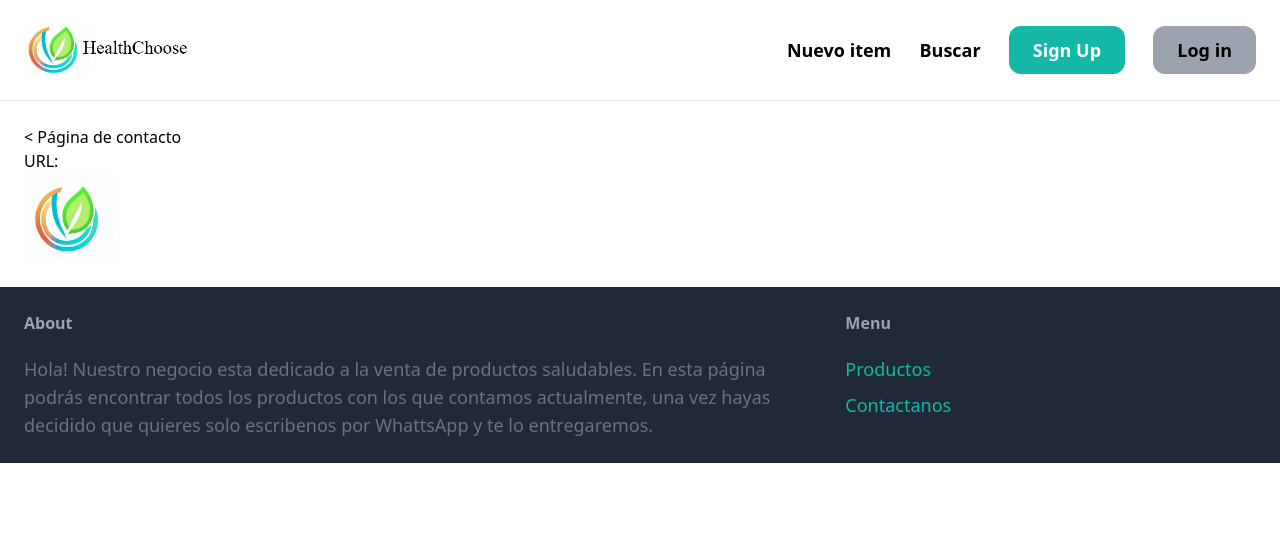
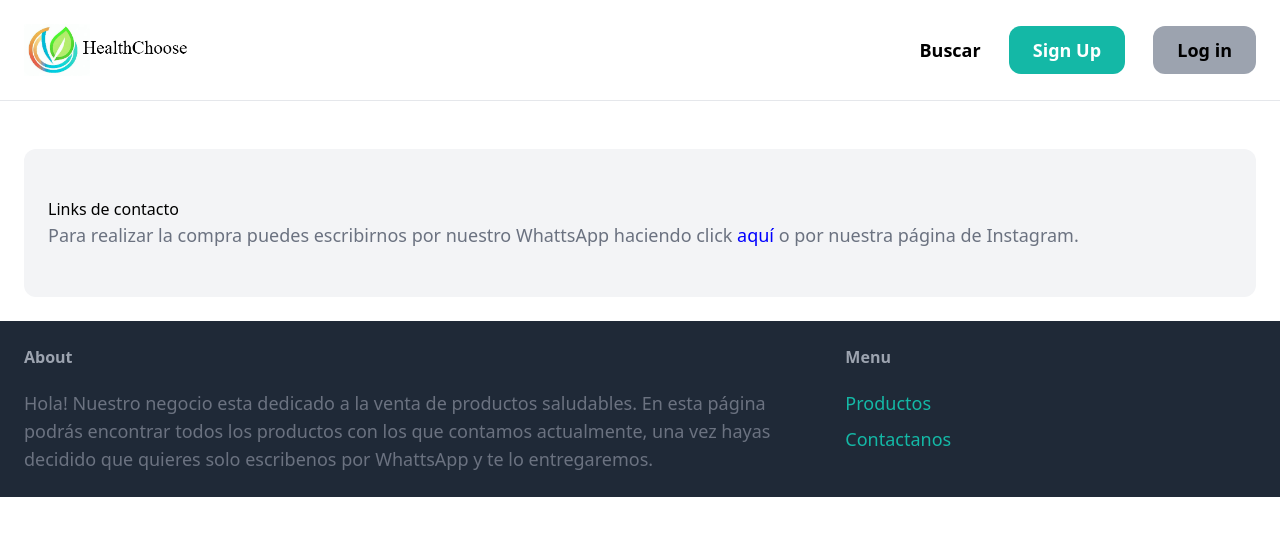
Before and after one commit to JesusTapia-dev/StoreDjango, a Django app: page /contact/ in a window 1280 px wide. Shown: the top 537 px of the page. Run offline with Django 4.2, Linux system fonts and the light colour scheme; some libraries are stand-ins or nearby versions.

Commit message:
Contact modified-versión estable

```diff
--- a/tienda/templates/core/base.html
+++ b/tienda/templates/core/base.html
@@ -34,7 +34,6 @@
             <nav class="py-6 px-6 flex justify-between items-center border-b border-gray-200">
                 <a href="/" class="text-xl font-semibold"><img src="{% static 'LogoTotal.png' %}" width="170"> </a>
                 <div class="space-x-6">
-                    <a href="#" class="text-lg font-semibold hover:text-gray-500">Nuevo item</a>
                     <a href="#" class="text-lg font-semibold hover:text-gray-500">Buscar</a>
 
                     <a href="#" class="px-6 py-3 text-lg font-semibold bg-teal-500 text-white rounded-xl hover:bg-teal-700">Sign Up</a>
--- a/tienda/templates/core/contact.html
+++ b/tienda/templates/core/contact.html
@@ -2,20 +2,21 @@
 {% load static %}
 
 {% block title %}
-Contactanos!
+Contáctanos!
 {% endblock %}
 
 {% block content %}
 
+<div class="mt-6 px-6 py-12 bg-gray-100 rounded-xl">
 
 
-<h1> < Página de contacto</h1>
-<p>
-    URL:
-
-    <img src="{% static 'LogoHealthChoose.jpeg' %}" width="90">
-
+<h1>  Links de contacto</h1>
+<p class="text-lg text-gray-500">
+   Para realizar la compra puedes escribirnos por nuestro
+   WhattsApp haciendo click
+   <a href="https://api.whatsapp.com/send?phone=51976485545" style="color: blue;"> aquí</a>
+   o por nuestra página de   Instagram.
 </p>
-
+</div>
 
 {% endblock %}
```
